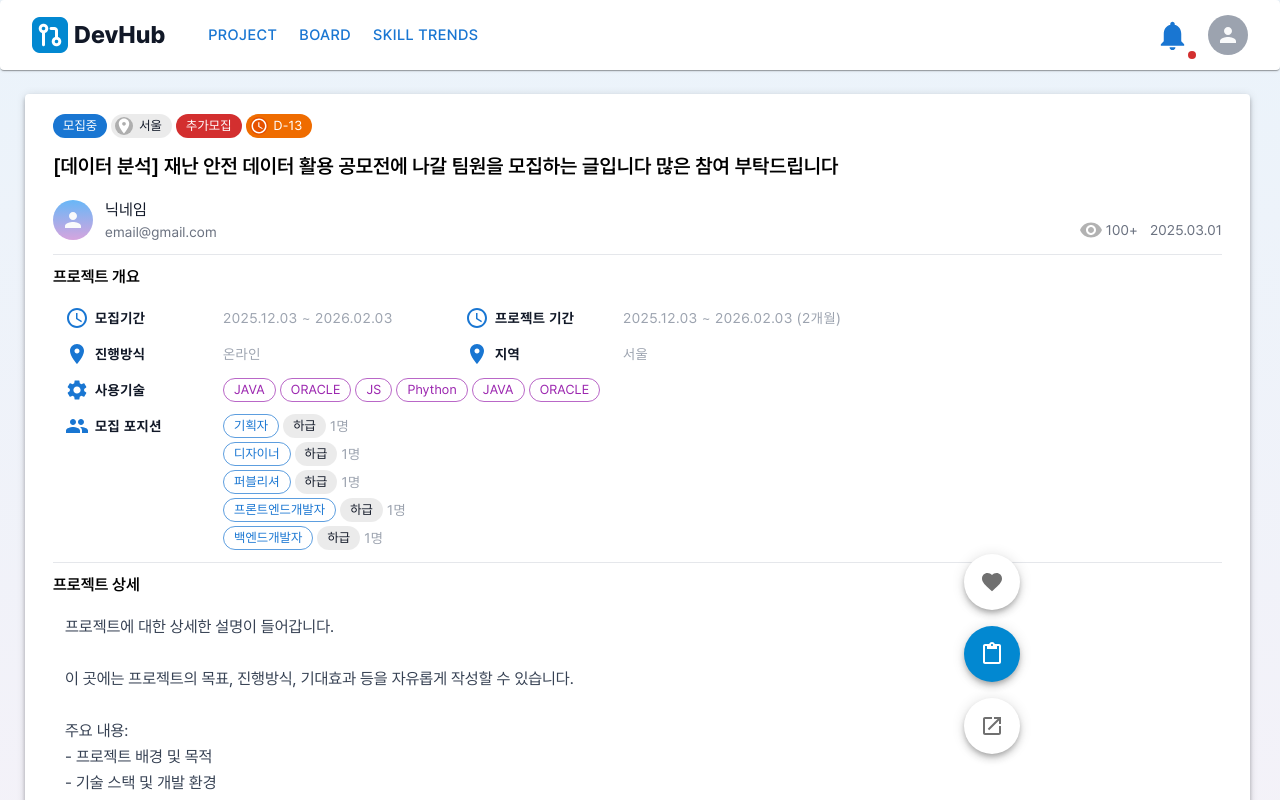
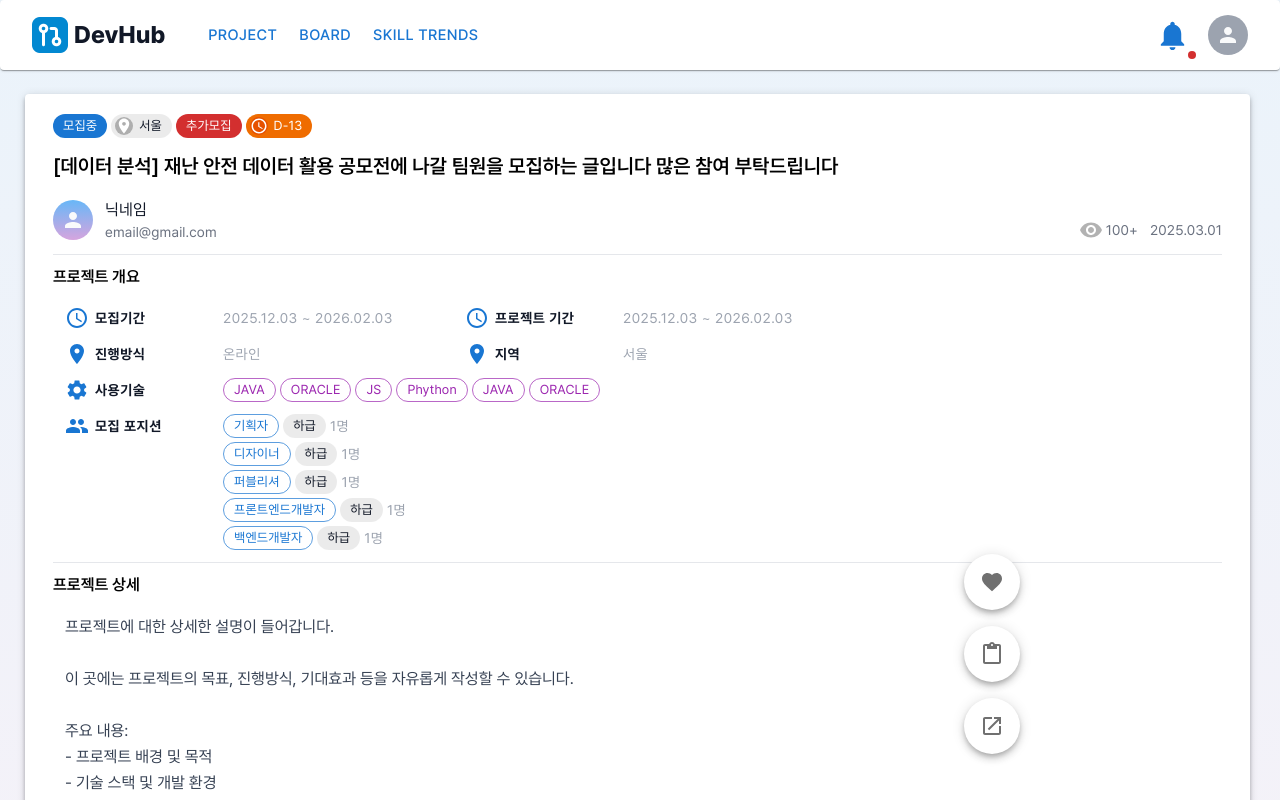
Before and after one commit to TeamDevhub/devhub-f, a React (Vite) app: page /design/projects/detail in a window 1280 px wide. Shown: the top 800 px of the page. Built offline with nearby package versions, Linux system fonts and the light colour scheme.

Commit message:
[refactor] ProjectDetailPage 내 공통 UI 컴포넌트 분리

```diff
--- a/src/pages/design/projects/ProjectDetailPage.tsx
+++ b/src/pages/design/projects/ProjectDetailPage.tsx
@@ -2,13 +2,69 @@ import CustomAvatar from '@/components/_common/customMUI/CustomAvatar'
 import TopButton from '@/components/_common/button/TopButton';
 import { AccessTime, ContentPaste, Favorite, LocationOn, OpenInNew, People, Person, Settings, Visibility } from '@mui/icons-material'
 import { Chip, Divider, Paper, Tooltip } from '@mui/material'
-import React from 'react'
+import React, { useEffect, useState } from 'react'
 
 export default function ProjectDetailPage(){
+  // SummaryDetailBox Data
+  type SummaryDetailItems = SummaryDetailBoxProps['items']
+
+  const periodItems: SummaryDetailItems = [
+    { label: '모집기간', value: '2025.12.03 ~ 2026.02.03' },
+    { label: '프로젝트 기간', value: '2025.12.03 ~ 2026.02.03' }
+  ]
+  const infoItems: SummaryDetailItems = [
+    { label: '진행방식', value: '온라인' },
+    { label: '지역', value: '서울' }
+  ]
+  const usedTechItems: SummaryDetailItems = [
+    { label: '사용기술', value: (
+      <>
+        <Chip size='small' variant='outlined' label='JAVA' color='secondary' />
+        <Chip size='small' variant='outlined' label='ORACLE' color='secondary' />
+        <Chip size='small' variant='outlined' label='JS' color='secondary' />
+        <Chip size='small' variant='outlined' label='Phython' color='secondary' />
+        <Chip size='small' variant='outlined' label='JAVA' color='secondary' />
+        <Chip size='small' variant='outlined' label='ORACLE' color='secondary' />
+      </>
+    ) }
+  ]
+  const positionItems: SummaryDetailItems = [
+    { label: '모집 포지션', value: (
+      <div className='flex-col gap-4'>
+        <div className="position-box align-center">
+          <Chip size='small' variant='outlined' color='primary' label='기획자' />
+          <Chip size='small' variant='filled' label='하급' />
+          <p>1명</p>
+        </div>
+        <div className="position-box align-center">
+          <Chip size='small' variant='outlined' color='primary' label='디자이너' />
+          <Chip size='small' variant='filled' label='하급' />
+          <p>1명</p>
+        </div>
+        <div className="position-box align-center">
+          <Chip size='small' variant='outlined' color='primary' label='퍼블리셔' />
+          <Chip size='small' variant='filled' label='하급' />
+          <p>1명</p>
+        </div>
+        <div className="position-box align-center">
+          <Chip size='small' variant='outlined' color='primary' label='프론트엔드개발자' />
+          <Chip size='small' variant='filled' label='하급' />
+          <p>1명</p>
+        </div>
+        <div className="position-box align-center">
+          <Chip size='small' variant='outlined' color='primary' label='백엔드개발자' />
+          <Chip size='small' variant='filled' label='하급' />
+          <p>1명</p>
+        </div>
+      </div>
+    ) }
+  ]
+
   return (
     <div className='main-page align-stretch' style={{ minHeight: 'calc(100vh - 7rem)' }}>
       {/* 1. project detail */}
       <Paper className='project-box project-detail-box w-100 flex-col' elevation={4}>
+        {/* 1-1. 프로젝트 헤더 */}
         <div className="project-header">
           <div className="top flex-col">
             <div className='chip-box align-center'>
@@ -63,95 +119,18 @@ export default function ProjectDetailPage(){
           </div>
         </div>
         <Divider />
+        {/* 1-2. 프로젝트 개요 */}
         <div className="project-summary flex-col">
           <strong className="summary-title">프로젝트 개요</strong>
           <div className='summary-content flex-col'>
-            <div className='summary-detail-box align-center'>
-              <div className="detail-group align-center">
-                <div className='group-label align-center'>
-                  <AccessTime sx={{ fontSize: 24, color: 'var(--primary-main)' }} />
-                  <strong>모집기간</strong>
-                </div>
-                <div className="group-value align-center">2025.12.03 ~ 2026.02.03</div>
-              </div>
-              <div className="detail-group align-center">
-                <div className='group-label align-center'>
-                  <AccessTime sx={{ fontSize: 24, color: 'var(--primary-main)' }} />
-                  <strong>프로젝트 기간</strong>
-                </div>
-                <div className="group-value align-center">2025.12.03 ~ 2026.02.03 (2개월)</div>
-              </div>
-            </div>
-            <div className='summary-detail-box align-center'>
-              <div className="detail-group align-center">
-                <div className='group-label align-center'>
-                  <LocationOn sx={{ fontSize: 24, color: 'var(--primary-main)' }} />
-                  <strong>진행방식</strong>
-                </div>
-                <div className="group-value align-center">온라인</div>
-              </div>
-              <div className="detail-group align-center">
-                <div className='group-label align-center'>
-                  <LocationOn sx={{ fontSize: 24, color: 'var(--primary-main)' }} />
-                  <strong>지역</strong>
-                </div>
-                <p className="group-value align-center">서울</p>
-              </div>
-            </div>
-            <div className='summary-detail-box align-center'>
-              <div className="detail-group align-center">
-                <div className='group-label align-center'>
-                  <Settings sx={{ fontSize: 24, color: 'var(--primary-main)' }} />
-                  <strong>사용기술</strong>
-                </div>
-                <div className="group-value align-center">
-                  <Chip size='small' variant='outlined' label='JAVA' color='secondary' />
-                  <Chip size='small' variant='outlined' label='ORACLE' color='secondary' />
-                  <Chip size='small' variant='outlined' label='JS' color='secondary' />
-                  <Chip size='small' variant='outlined' label='Phython' color='secondary' />
-                  <Chip size='small' variant='outlined' label='JAVA' color='secondary' />
-                  <Chip size='small' variant='outlined' label='ORACLE' color='secondary' />
-                </div>
-              </div>
-            </div>
-            <div className='summary-detail-box align-center'>
-              <div className="detail-group align-start">
-                <div className='group-label align-center'>
-                  <People sx={{ fontSize: 24, color: 'var(--primary-main)' }} />
-                  <strong>모집 포지션</strong>
-                </div>
-                <div className="group-value flex-col">
-                  <div className="position-box align-center">
-                    <Chip size='small' variant='outlined' color='primary' label='기획자' />
-                    <Chip size='small' variant='filled' label='하급' />
-                    <p>1명</p>
-                  </div>
-                  <div className="position-box align-center">
-                    <Chip size='small' variant='outlined' color='primary' label='디자이너' />
-                    <Chip size='small' variant='filled' label='하급' />
-                    <p>1명</p>
-                  </div>
-                  <div className="position-box align-center">
-                    <Chip size='small' variant='outlined' color='primary' label='퍼블리셔' />
-                    <Chip size='small' variant='filled' label='하급' />
-                    <p>1명</p>
-                  </div>
-                  <div className="position-box align-center">
-                    <Chip size='small' variant='outlined' color='primary' label='프론트엔드개발자' />
-                    <Chip size='small' variant='filled' label='하급' />
-                    <p>1명</p>
-                  </div>
-                  <div className="position-box align-center">
-                    <Chip size='small' variant='outlined' color='primary' label='백엔드개발자' />
-                    <Chip size='small' variant='filled' label='하급' />
-                    <p>1명</p>
-                  </div>
-                </div>
-              </div>
-            </div>
+            <SummaryDetailBox items={periodItems} />
+            <SummaryDetailBox items={infoItems} />
+            <SummaryDetailBox items={usedTechItems} />
+            <SummaryDetailBox items={positionItems} />
           </div>
         </div>
         <Divider />
+        {/* 1-3. 프로젝트 상세 */}
         <div className="project-detail flex-col">
           <strong className='detail-title'>프로젝트 상세</strong>
           <div className="detail-content">
@@ -171,24 +150,105 @@ export default function ProjectDetailPage(){
         </div>
       </Paper>
       {/* 2. floating action buttons */}
+      <FloatingButtons />
+    </div>
+  )
+}
+
+/** used components **/
+// 1. SummaryDetailBox
+type ItemLabel = '모집기간' | '프로젝트 기간' | '진행방식' | '지역' | '사용기술' | '모집 포지션';
+
+type SummaryDetailBoxProps = {
+  items: {
+    label: ItemLabel;
+    value: React.ReactNode;
+  }[]
+}
+
+const renderIcon = (label: ItemLabel) => {
+  const iconProps = { sx: { fontSize: 24, color: 'var(--primary-main)' } };
+
+  switch (label) {
+    case '모집기간':
+    case '프로젝트 기간':
+      return <AccessTime {...iconProps} />;
+    case '진행방식':
+    case '지역':
+      return <LocationOn {...iconProps} />;
+    case '사용기술':
+      return <Settings {...iconProps} />;
+    case '모집 포지션':
+      return <People {...iconProps} />;
+    default:
+      return null;
+  }
+};
+
+function SummaryDetailBox ({items}: SummaryDetailBoxProps){
+  return (
+    <div className='summary-detail-box align-center'>
+      {items.map((item, index) => (
+        <div key={index} className={`detail-group ${item.label === '모집 포지션' ? 'align-start' : 'align-center'}`}>
+          <div className="group-label align-center">
+            {renderIcon(item.label)}
+            <strong>{item.label}</strong>
+          </div>
+          <div className="group-value align-center">{item.value}</div>
+        </div>
+      ))}
+    </div>
+  )
+}
+
+// 2. FloatingButtons
+function FloatingButtons (){
+  const [activeButton, setActiveButton] = useState<string | null>(null);
+  type ButtonId = 'favorite' | 'apply' | 'share';
+  const handleClick = (id: ButtonId) => { setActiveButton(id) };
+  const [liked, setLiked] = useState<boolean>(() => {
+    return localStorage.getItem('liked') === 'true';
+  });
+  useEffect(() => {
+    localStorage.setItem('liked', String(liked));
+  }, [liked]);
+  const handleLikeClick = () => { setLiked(prev => !prev); setActiveButton(null); };
+  const handleTopClick = () => { setActiveButton(null) };
+
+  return (
     <div className='floating-button-box flex-col'>
+      {/* 1) 좋아요 버튼 */}
       <Tooltip arrow placement='right' title='좋아요'>
-          <Paper className='float-button favorite-button flex-center' elevation={5}>
-            <Favorite sx={{ fontSize: 24, color: 'rgba(0, 0, 0, 0.56)' }} />
+        <Paper
+          elevation={5}
+          className={`float-button favorite-button flex-center ${activeButton === 'favorite' ? 'active' : ''}`}
+          onClick={handleLikeClick}
+        >
+          <Favorite sx={{ fontSize: 24, color: liked ? 'var(--error-main) !important' : 'rgba(0, 0, 0, 0.56)' }} />
         </Paper>
       </Tooltip>
+      {/* 2) 지원하기 버튼 */}
       <Tooltip arrow placement='right' title='지원하기'>
-          <Paper className='float-button apply-button flex-center active' elevation={5}>
+        <Paper
+          elevation={5}
+          className={`float-button apply-button flex-center ${activeButton === 'apply' ? 'active' : ''}`}
+          onClick={() => handleClick('apply')}
+        >
           <ContentPaste sx={{ fontSize: 24, color: 'rgba(0, 0, 0, 0.56)' }} />
         </Paper>
       </Tooltip>
+      {/* 3) 공유하기 버튼 */}
       <Tooltip arrow placement='right' title='공유하기'>
-          <Paper className='float-button share-button flex-center' elevation={5}>
+        <Paper
+          elevation={5}
+          className={`float-button share-button flex-center ${activeButton === 'share' ? 'active' : ''}`}
+          onClick={() => handleClick('share')}
+        >
           <OpenInNew sx={{ fontSize: 24, color: 'rgba(0, 0, 0, 0.56)' }} />
         </Paper>
       </Tooltip>
-        <TopButton />
-      </div>
+      {/* 4) 탑 버튼 */}
+      <TopButton onClick={handleTopClick} />
     </div>
   )
 }
--- a/src/styles/common/_content.scss
+++ b/src/styles/common/_content.scss
@@ -62,8 +62,8 @@
       }
     }
     .floating-button-box { position: fixed; right: 26rem; bottom: 4.6rem; gap: 1.6rem;
-      .float-button { width: 5.6rem; height: 5.6rem; border-radius: 50%; cursor: pointer;
-        &.active { background-color: var(--info-main);
+      .float-button { width: 5.6rem; height: 5.6rem; border-radius: 50%; cursor: pointer; transition: background-color 0.3s ease;
+        &:hover, &.active { background-color: var(--info-main);
           .MuiSvgIcon-root { color: var(--primary-contrastText); }
         }
       }
```
Also changed, not shown: src/components/_common/button/TopButton.tsx (+3 -5 lines). Lines whose indentation alone changed are shown as unchanged.
